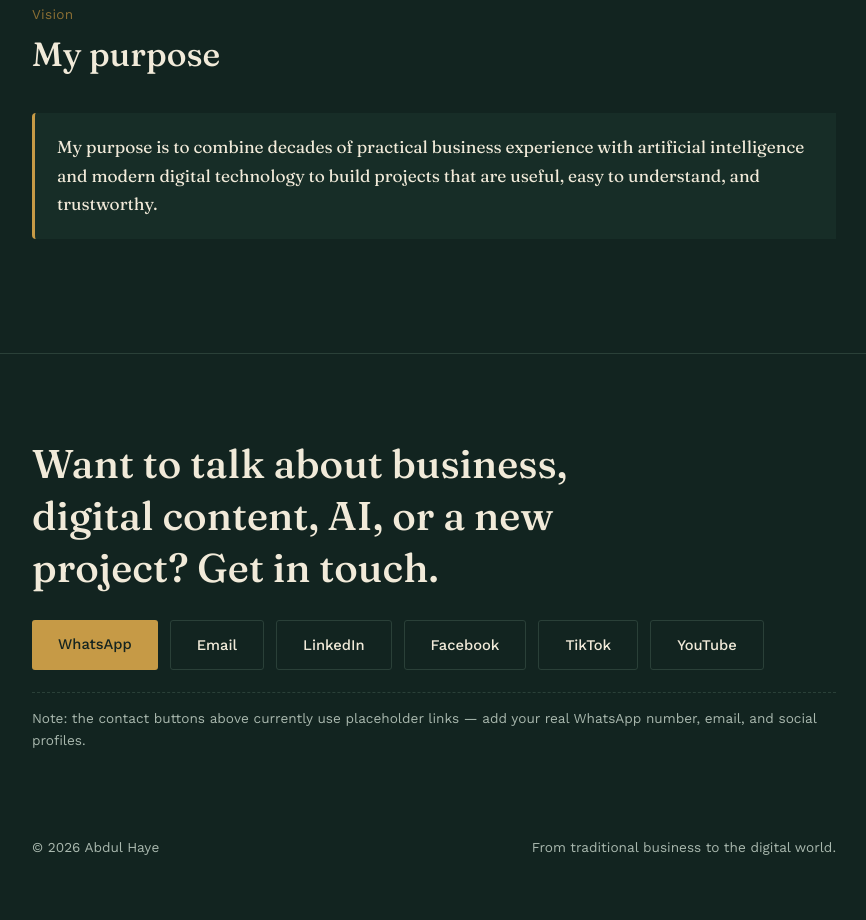
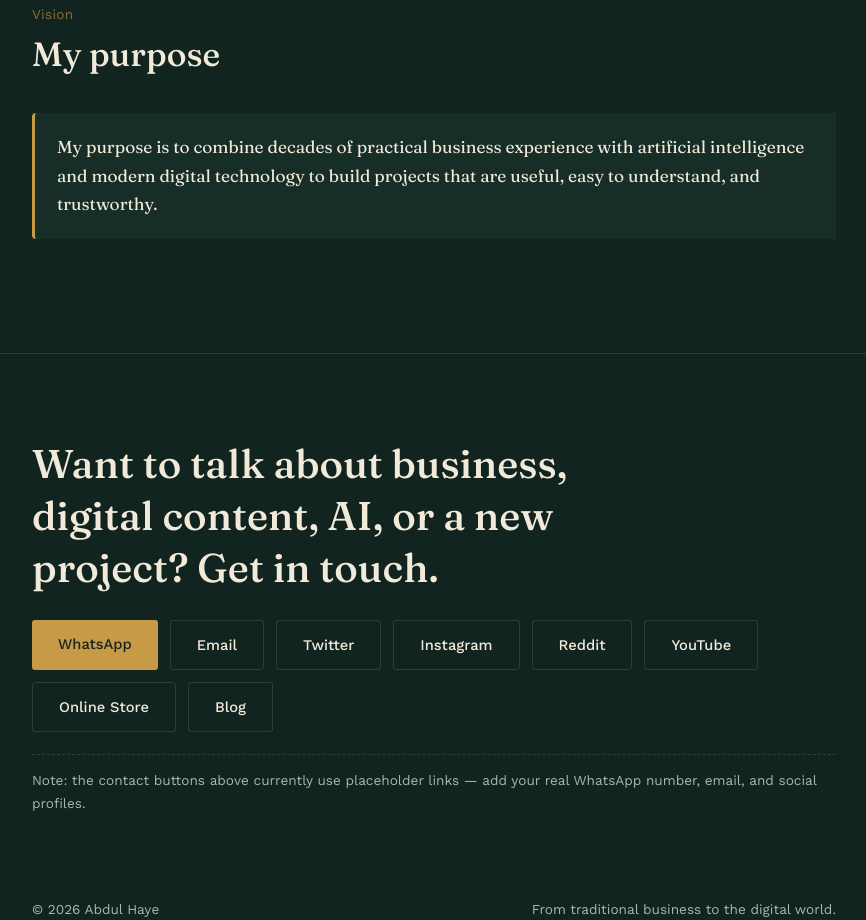
Before and after one commit to hayshad40/portfolio, a plain HTML site: page index.html in a window 1280 px wide. Shown: the part 7464-8384 px from the top of the page, without its empty margins (206-1072 px from the left). Before the commit the page ends 8322 px from the top, so only its background shows below. Drawn offline with nearby package versions, Linux system fonts and the light colour scheme.

Commit message:
Update index.html
social

```diff
--- a/index.html
+++ b/index.html
@@ -511,13 +511,15 @@
 <section id="contact" class="contact">
   <div class="wrap">
     <h2>Want to talk about business, digital content, AI, or a new project? Get in touch.</h2>
-    <div class="contact-links">
+      <div class="contact-links">
       <a href="#" class="btn btn-primary">WhatsApp</a>
       <a href="mailto:you@example.com" class="btn btn-ghost">Email</a>
-      <a href="#" class="btn btn-ghost">LinkedIn</a>
-      <a href="#" class="btn btn-ghost">Facebook</a>
-      <a href="#" class="btn btn-ghost">TikTok</a>
-      <a href="#" class="btn btn-ghost">YouTube</a>
+      <a href="https://x.com/haye1234567" class="btn btn-ghost">Twitter</a>
+      <a href="https://www.instagram.com/haye_shad" class="btn btn-ghost">Instagram</a>
+      <a href="https://www.reddit.com/user/haye_shad2/" class="btn btn-ghost">Reddit</a>
+      <a href="https://youtube.com/@Green_stone1" class="btn btn-ghost">YouTube</a>
+      <a href="https://sites.google.com/view/best-online-store-haye/home" class="btn btn-ghost">Online Store</a>
+      <a href="https://freewebtoolshay.blogspot.com/" class="btn btn-ghost">Blog</a>
     </div>
     <p class="note">Note: the contact buttons above currently use placeholder links — add your real WhatsApp number, email, and social profiles.</p>
   </div>
```
